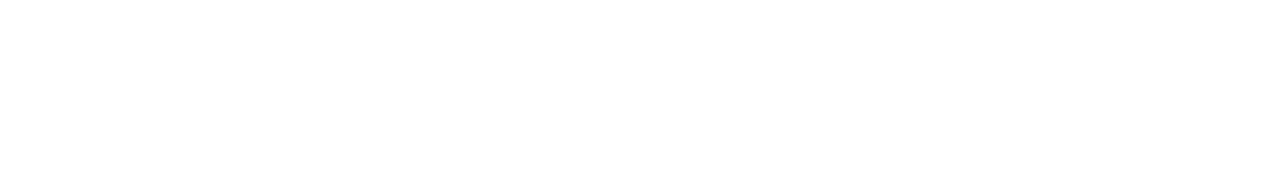
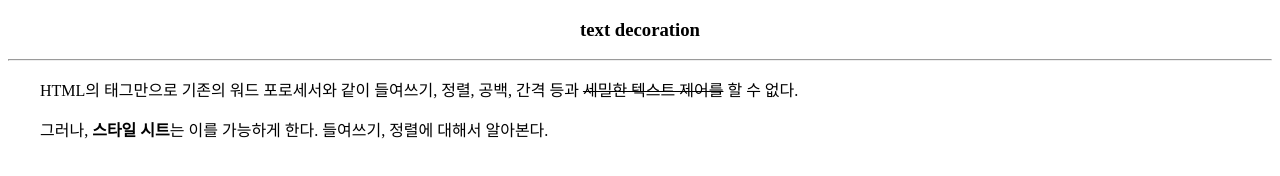
Before and after one commit to chans123123/CSS_Study, a plain HTML site: page myCSS/6/index.html in a window 1280 px wide. Drawn offline with Linux system fonts and the light colour scheme.

Commit message:
Update index.html

```diff
--- a/myCSS/6/index.html
+++ b/myCSS/6/index.html
@@ -21,3 +21,15 @@
         text-align: left;
     }
 </style>
+<body>
+    <h3>text decoration</h3>
+    <hr>
+    <p class="p1">
+        HTML의 태그만으로 기존의 워드 포로세서와 같이 들여쓰기, 정렬, 공백, 간격 등과
+        <span>세밀한 텍스트 제어를</span> 할 수 없다.
+    </p>
+    <p class="p2">
+        그러나, <strong>스타일 시트</strong>는 이를 가능하게 한다. 들여쓰기, 정렬에 대해서 알아본다.
+    </p>
+</body>
+</html>
```
